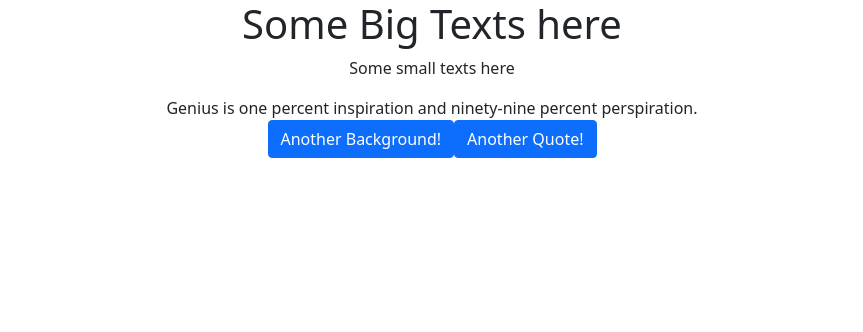
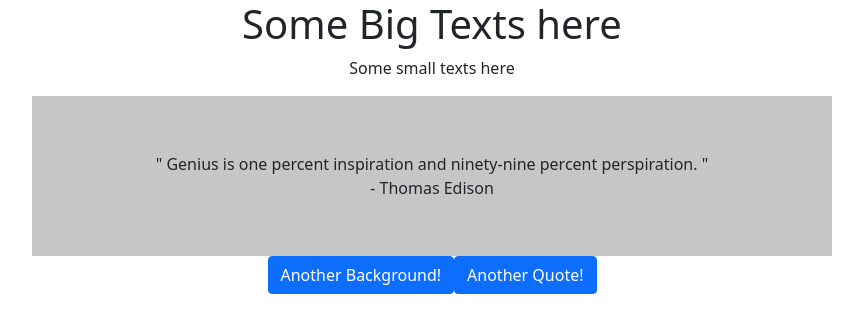
Before and after one commit to Whitneyto/Project2, a React (Create React App) app: page / in a window 1280 px wide. Shown: the top 332 px of the page, without its empty margins (208-1071 px from the left). Built offline with nearby package versions, Linux system fonts and the light colour scheme.

Commit message:
Position the quote block

```diff
--- a/src/App.css
+++ b/src/App.css
@@ -1,5 +1,17 @@
 .App {
   text-align: center;
+}
+
+.quote-area {
+  margin-left: auto;
+  margin-right: auto;
+  display: flex;
+  justify-content: center;
+  align-content: center;
+  flex-direction: column;
+  background-color: rgb(199, 198, 198);
+  height: 10em;
+  width: 50em;
 }
 
 @media (prefers-reduced-motion: no-preference) {
--- a/src/App.tsx
+++ b/src/App.tsx
@@ -7,14 +7,13 @@ import 'bootstrap/dist/css/bootstrap.min.css';
 import  {Quote} from './interfaces/Quote';
 
 function App() {
-  const [seeQuote , setSeeQuote] = useState<Quote>(QUOTES[0] as Quote)
+  const [seeQuote , setSeeQuote] = useState<Quote>(QUOTES[0])
 
   return (
     <div className="App">
       <div>
         <h1>Some Big Texts here</h1>
         <p>Some small texts here</p>
-
       </div>
         <QuoteBox quote = {seeQuote}></QuoteBox>
         <ControlButton setQuote = {setSeeQuote}></ControlButton>
--- a/src/components/QuoteBox.tsx
+++ b/src/components/QuoteBox.tsx
@@ -1,7 +1,9 @@
 import { Quote } from "../interfaces/Quote";
+import '../App.css';
 
 export function QuoteBox({quote} : {quote:Quote}): JSX.Element {
     return <div className = "quote-area">
-            {quote.QuoteItem}
+        <div className = "qte">" {quote.QuoteItem} "</div>
+        <div className = "auth">- {quote.Author}</div>
         </div>
 }
```
